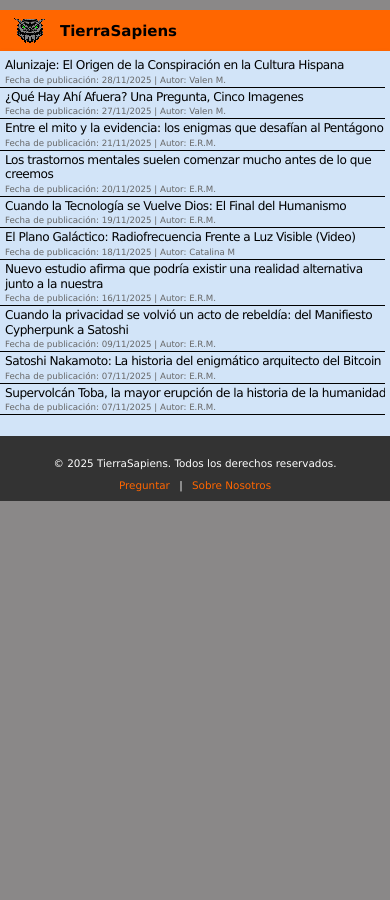
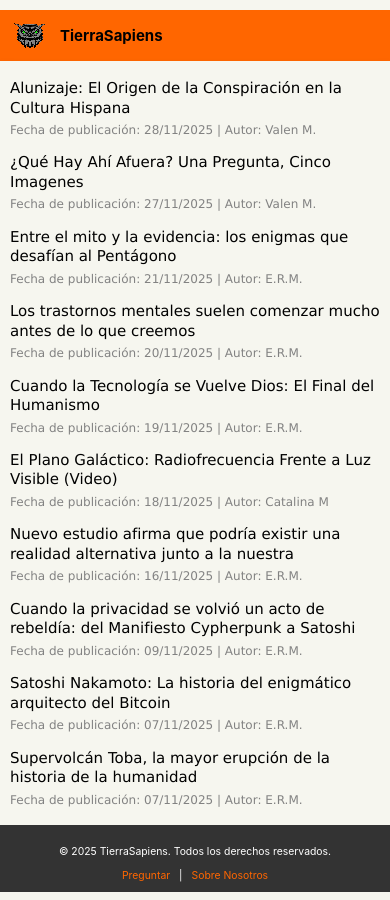
Before and after one commit to TierraSapiens/RealidadAlterna, a Jekyll site: the page built from index.md, in a window 390 px wide. Built offline with Jekyll 4.4.1, drawn with Linux system fonts in a browser that asks for light colours.

Commit message:
Modificacion

```diff
--- a/assets/css/style.css
+++ b/assets/css/style.css
@@ -161,73 +161,100 @@ footer {
 }
 
 /*=========================================
-   2.1 IMAGEN PARA ANDROID....
+   2.1 FORMATO PARA MOBILES V 1.1
    =========================================*/
 @media (max-width: 600px) {
-    main {                    /*FORZAR LA REDUCCIÓN DE MÁRGENES LATERALES */
-        padding: 6px 5px 20px 0px !important;/*Primer(Arriba),Segundo(Derecha),Tercer(Abajo),Cuarto(Izquierda)*/
+
+    /* ✅ 1. Color de fondo general estilo HN */
+    body, main {
+        background-color: #f6f6ef !important; /* El color crema característico de HN */
+        /* Aseguramos una fuente estándar limpia */
+        font-family: -apple-system, BlinkMacSystemFont, "Segoe UI", Roboto, Helvetica, Arial, sans-serif !important;
+    }
+
+    main {
+        /* Ajuste de márgenes del contenedor principal */
+        padding: 10px 5px !important;
         width: auto !important;
     }
 
-    .post-item {               /*CONFIGURAR EL CONTENEDOR DE CADA ARTÍCULO */
-        display: block !important;        /*flex por block para aprovechar todo el ancho*/
-        padding: 0 !important;
-        margin: 0 0 1px 0 !important;     /*Espacio abajo de cada línea*/
-        border-bottom: 1px solid #000;  /* Mantenemos tu línea divisoria */
-        overflow: hidden;                 /*Ayuda a cortar espacios fantasma */
+    /* ✅ 2. Configuración del Artículo */
+    .post-item {
+        display: block !important;
+        padding: 8px 0 !important; /* ✅ Añadimos espacio interno vertical entre items */
+        margin: 0 !important;      /* Quitamos margen externo */
+        border-bottom: none !important; /* ✅ CRUCIAL: HN no usa líneas divisorias */
+        overflow: hidden;
     }
 
-    .post-thumb {            /*AJUSTE DE LA IMAGEN PEQUEÑA Anule para ver si afectaba al espaciado*/
+    /* Ocultar miniaturas (correcto) */
+    .post-thumb {
         display: none !important;
     }
-        /* width: 50px !important;       /*Ancho*/
-        /* height: 50px !important;      /*Alto*/
-        /* min-width: 70px;              /*Ancho Minimo*/
-        /* object-fit: cover;                          */
-        /* margin-top: 5px;             /* Alineación fina con el texto */
-        /* align-self: flex-start;      /* Refuerzo para que se quede arriba */
-    /*} */
 
-    .post-content {            /*AJUSTE DEL TEXTO (TÍTULOS EN UN RENGLON)*/
+    /* ✅ 3. Contenedor del texto */
+    .post-content {
         padding-top: 0 !important;
         margin-top: 0 !important;
-        padding-left: 5px !important;   /* Cambia 10px por 15px o 20px si lo quieres más a la derecha */
-        padding-right: 10px !important; /* Opcional: para que no se pegue al borde derecho */
+        /* Ajustamos el padding lateral. Si tienes una columna de números a la izquierda en tu HTML,
+           necesitarás aumentar el padding-left aquí para que el texto no se monte encima. */
+        padding-left: 5px !important;
+        padding-right: 5px !important;
         width: 100% !important;
-        text-align: left !important; /* Alineado a la izquierda */
+        text-align: left !important;
     }
 
+    /* ✅ 4. Estilo del Título */
     .post-content .post-title {
-        display: block !important;    /*Fuerza a que el título use todo el ancho disponible */
+        display: block !important;
         width: 100% !important;
-        margin-top: 1px !important;   /*SEPARACION DE ARRIBA del TITULO*/
-        margin-bottom: 0 !important;
-        font-size: 0.7em !important; /*Tamaño de titulo letras*/
-        letter-spacing: -0.5px;       /*Junta las letras*/
-        line-height: 1.2 !important;  /*Si tiene que bajar de línea, que no ocupe tanto alto*/
+        margin-top: 0 !important;
+        margin-bottom: 2px !important; /* Pequeño espacio entre título y metadata */
+        /* ✅ Tamaño de letra mucho más grande y legible, estilo HN */
+        font-size: 15px !important;
+        font-weight: 500 !important; /* Peso normal o semi-negrita */
+        color: #000000 !important;   /* Color negro para el título */
+        letter-spacing: normal !important; /* ✅ Quitamos el espaciado negativo */
+        line-height: 1.3 !important;
     }
 
+    /* ✅ FALTANTE: El dominio entre paréntesis */
+    /* Si en tu HTML tienes el dominio (ej: (github.com)) dentro de un <span>
+       dentro del título, deberías añadir una regla para que se vea gris y más pequeño.
+       Ejemplo hipotético: */
+    /*
+    .post-title span.domain-source {
+        color: #828282 !important;
+        font-size: 0.85em !important;
+        font-weight: normal !important;
+    }
+    */
+
+    /* Reset de listas */
     .post-list {
         margin: 0 !important;
-        padding: 0 !important; /*Retira el hueco Izq.*/
+        padding: 0 !important;
         list-style: none !important;
     }
 
+    /* Topbar (sin cambios mayores, solo ajuste de padding) */
     .topbar .inner {
-        margin: 0 10px; /*Reduje a 10px para que el logo y menú no se salgan*/
+        margin: 0;
+        padding: 5px 10px;
         gap: 10px;
+        flex-wrap: wrap;
     }
 
-    .topbar .inner {       /*Si tengo muchos ítems en el menú, podría necesitar esto*/
-        flex-wrap: wrap;   /*Permite que los elementos del menú se apilen si no caben*/
-    }
-
+    /* ✅ 5. Estilo de los Metadatos (puntos, autor, hora) */
     .post-meta {
-        font-size: 0.5em !important;
-        color: #666;
+        /* ✅ Tamaño de fuente legible pero pequeño */
+        font-size: 12px !important;
+        /* ✅ Color gris medio característico de HN */
+        color: #828282 !important;
         display: block !important;
-        margin-top: 2px !important;
-        margin-bottom: 2px !important; /*ESPACIO antes de la LINEA DIVISORIA de Fecha-Autor ABAJO*/
+        margin-top: 3px !important; /* Espacio respecto al título */
+        margin-bottom: 0 !important;
+        line-height: 1.2 !important;
     }
 }
 
```
